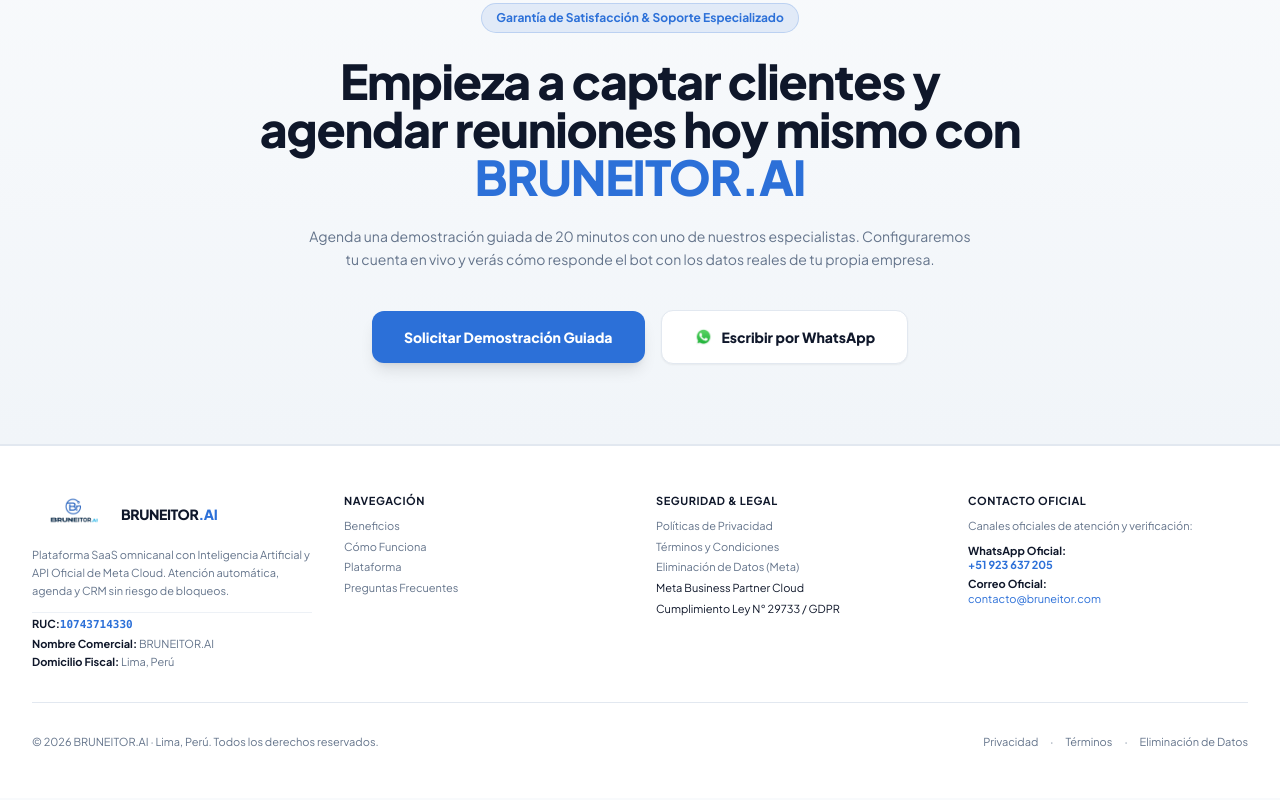
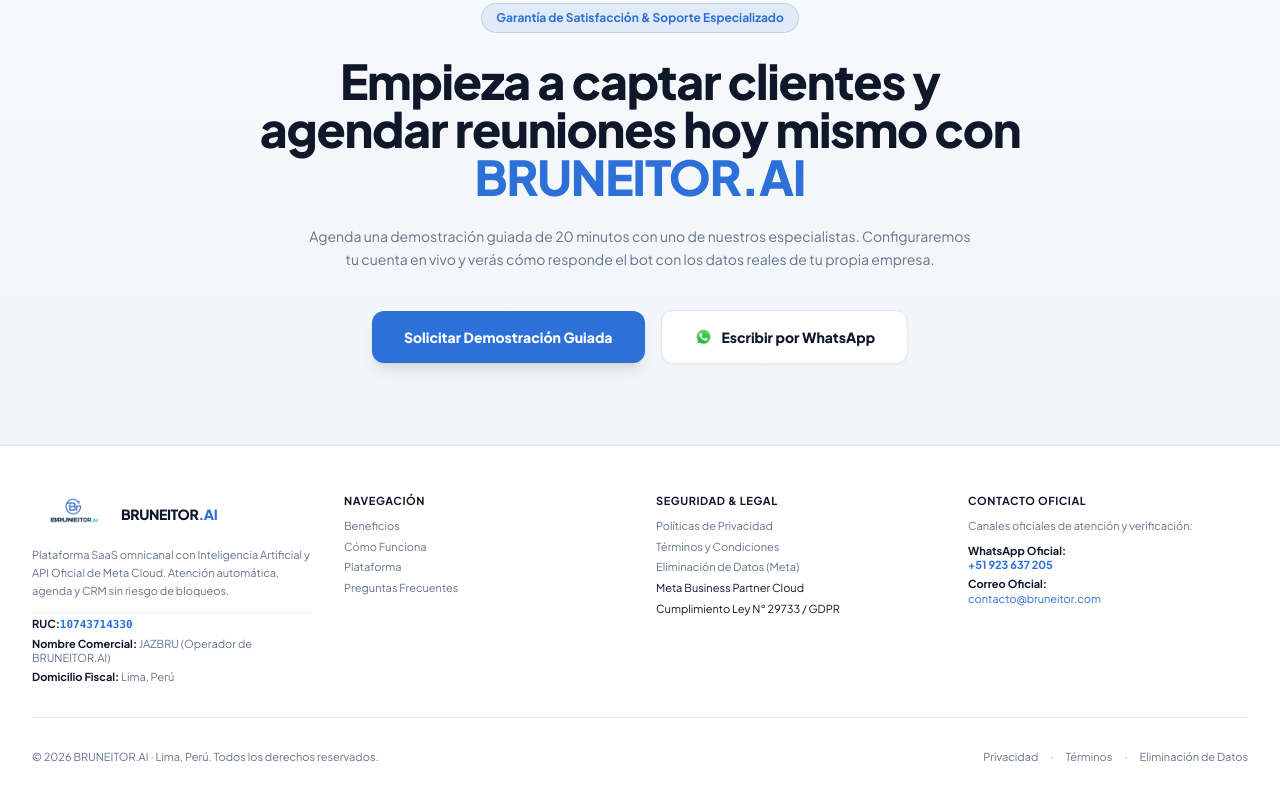
Before and after one commit to jangelcm/bruneitor_landingpage, an Angular app: page / in a window 1280 px wide. Shown: the part 4621-5421 px from the top of the page. Built offline with nearby package versions, Linux system fonts and the light colour scheme.

Commit message:
legal: state JAZBRU as legal operator of BRUNEITOR.AI for Meta Business Verification

```diff
--- a/src/app/pages/home/home.component.ts
+++ b/src/app/pages/home/home.component.ts
@@ -46,7 +46,8 @@
 
   // Datos Comerciales y Fiscales Oficiales (Requeridos para Verificación de Meta)
   readonly legalTaxId = '10743714330';
-  readonly legalBusinessName = 'BRUNEITOR.AI';
+  readonly legalBusinessName = 'JAZBRU (Operador de BRUNEITOR.AI)';
+  readonly legalOwnerName = 'José Ángel Chávez Mendoza';
   readonly contactEmail = 'contacto@bruneitor.com';
   readonly supportEmail = 'contacto@bruneitor.com';
   readonly officialWhatsAppNumber = '51923637205';
```
